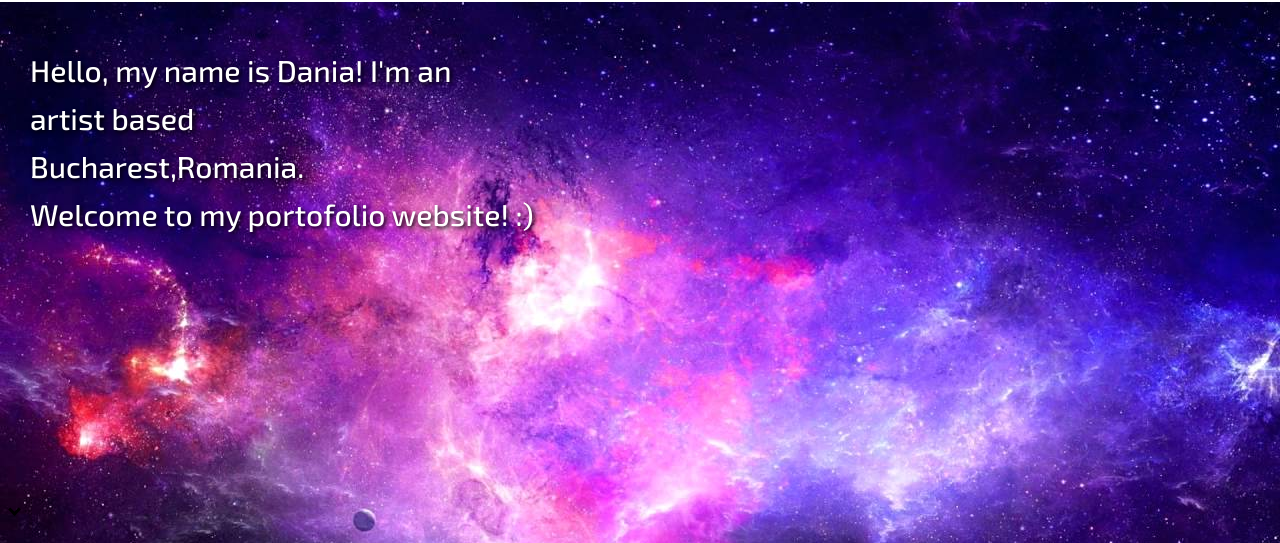
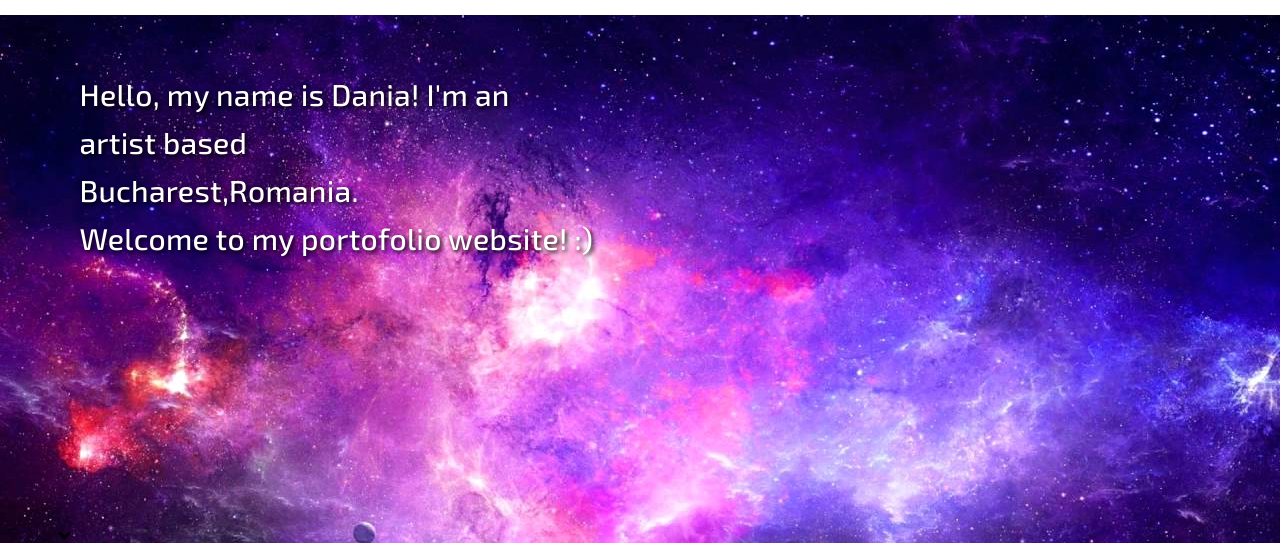
Before and after one commit to Ninjagirldraws/ninjagirldraws.github.io, a plain HTML site: page index.html in a window 1280 px wide. Shown: the part 57-600 px from the top of the page. Drawn offline with Linux system fonts and the light colour scheme.

Commit message:
Update main.css

```diff
--- a/styles/main.css
+++ b/styles/main.css
@@ -27,13 +27,15 @@ div {
 
 
 .parent {
-	margin-bottom: 10px;
+	margin-bottom: 0px;
 	border: 1px solid #ffffff;
-	padding: 10px;
+	padding-left: 4.25em;
+	padding-right: .55em;
+	padding-top: 1.55em;
+	padding-bottom: 1.50em;
 	width: 100%;
-
+	letter-spacing: .02em;
 }
-
 .parent > div {
 	border: none;
 	padding: 5px;
```
